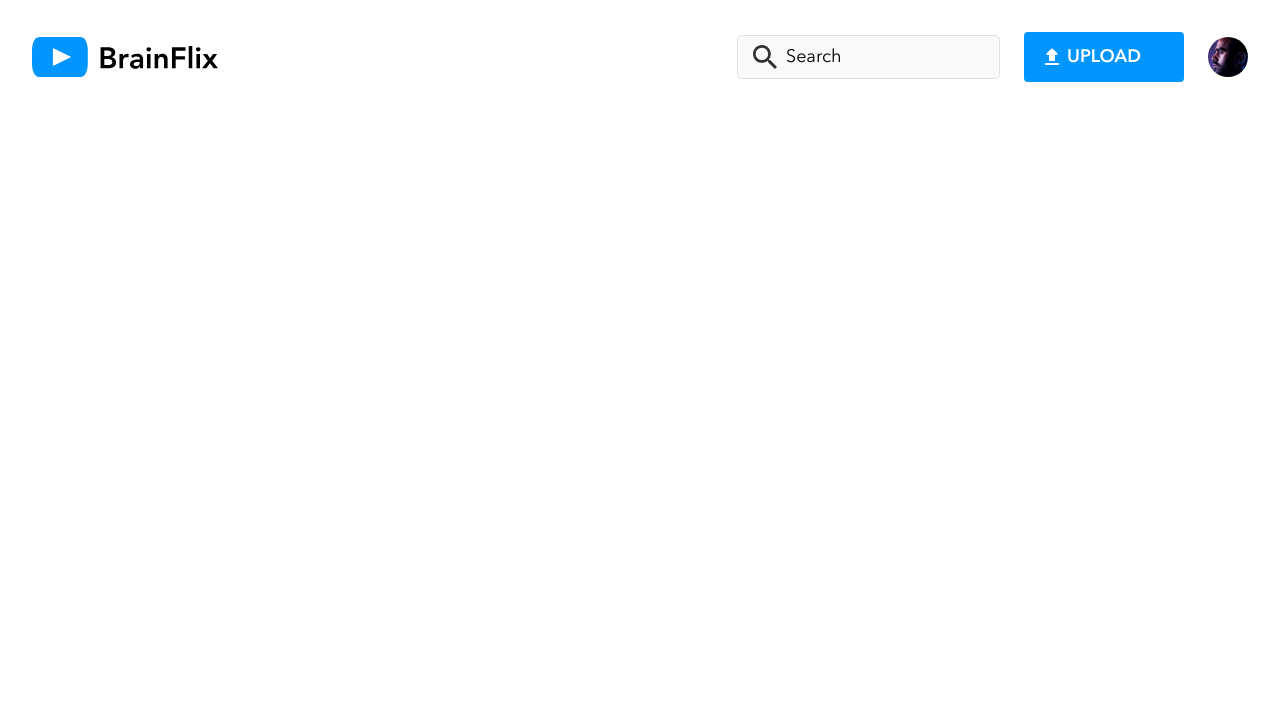
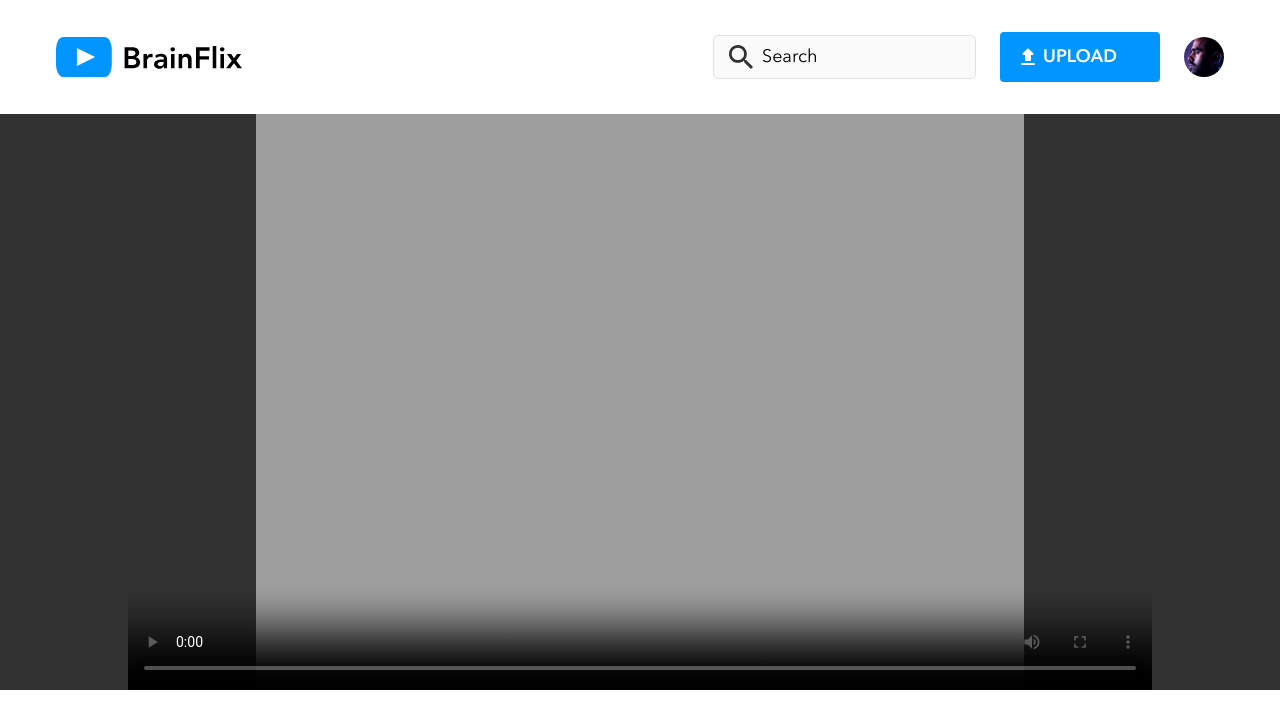
Before and after one commit to jaymeliao/BrainFlix, a React (Create React App) app: page / in a window 1280 px wide. Shown: the top 728 px of the page. Built offline with nearby package versions, Linux system fonts and the light colour scheme.

Commit message:
update ui

```diff
--- a/src/App.jsx
+++ b/src/App.jsx
@@ -1,9 +1,19 @@
 import './App.scss';
 import Header from './components/Header/Header';
+import VideoDetail from './components/VideoDetail/VideoDetail';
+import VideoPlayer from './components/VideoPlayer/VideoPlayer';
+
 function App() {
+  const currentVideo ={
+    "id": "84e96018-4022-434e-80bf-000ce4cd12b8",
+    "title": "BMX Rampage: 2021 Highlights",
+    "channel": "Red Cow",
+    "image": "https://project-2-api.herokuapp.com/images/image0.jpg"
+  }
   return (
     <div className="App">
      <Header/>
+     <VideoPlayer video={currentVideo}/>
     </div>
   );
 }
--- /dev/null
+++ b/src/components/Video/Video.scss
@@ -0,0 +1,60 @@
+@use  "../../styles/partials/mixins" as *;
+@use  "../../styles/partials/variables" as *;
+
+
+.video {
+    display: flex;
+    gap: 1rem;
+    padding: 0;
+    cursor: pointer;
+
+    &__left-col {
+        display: flex;
+        align-items: center;
+        justify-content: center;
+        flex: 0 1 180px;
+        height: 100px;
+    }
+
+    &__right-col {
+        display: flex;
+        flex-direction: column;
+        justify-content: space-between;
+        flex: 2 1;
+
+        line-height: 1.45rem;
+
+        color: $BrainFlix-Black;
+        ;
+    }
+
+    &__img-container {
+        display: flex;
+        justify-content: center;
+        align-items: center;
+
+        overflow: hidden;
+        height: 100%;
+        width: 100%;
+
+        border-radius: 4px;
+        border: 1px red solid;
+
+        background-color: $BrainFlix-Black;
+    }
+
+    &__img {
+        width: 100%;
+        aspect-ratio: 2/1.5;
+        object-fit: cover;
+    }
+
+    &__title {
+        font-weight: bold;
+        margin: 0;
+    }
+
+    &__channel {
+        margin: 0;
+    }
+}
--- /dev/null
+++ b/src/components/VideoDetail/VideoDetail.jsx
@@ -0,0 +1,68 @@
+import React from 'react'
+import './VideoDetail.scss'
+
+const VideoDetail = ({ video }) => {
+  const timestampToDate = (timestamp) => {
+    return new Date(timestamp).toLocaleDateString()
+  }
+
+  return (
+    <section className="video-details-section">
+      <h1 className="video-details-section__title">{video?.title}</h1>
+      <div className="video-details-section__statistics-container">
+        <div className="video-details-section__channel-and-date">
+          <h5 className="video-details-section__channel">
+            By {video?.channel}
+          </h5>
+          <h5 className="video-details-section__date">
+            {timestampToDate(video?.timestamp)}
+          </h5>
+        </div>
+        <div className="video-details-section__views-and-likes">
+          <div className="video-details-section__likes-container">
+            <h5 className="video-details-section__views">
+              <svg
+                width="22"
+                height="15"
+                viewBox="0 0 22 15"
+                fill="current"
+                xmlns="http://www.w3.org/2000/svg"
+                className="video-details-section__views-icon"
+              >
+                <path
+                  d="M11 0C6 0 1.73 3.11 0 7.5C1.73 11.89 6 15 11 15C16 15 20.27 11.89 22 7.5C20.27 3.11 16 0 11 0ZM11 12.5C8.24 12.5 6 10.26 6 7.5C6 4.74 8.24 2.5 11 2.5C13.76 2.5 16 4.74 16 7.5C16 10.26 13.76 12.5 11 12.5ZM11 4.5C9.34 4.5 8 5.84 8 7.5C8 9.16 9.34 10.5 11 10.5C12.66 10.5 14 9.16 14 7.5C14 5.84 12.66 4.5 11 4.5Z"
+                  fill="#AFAFAF"
+                />
+              </svg>
+              {video?.views}
+            </h5>
+          </div>
+          <div className="video-details-section__likes-container">
+            <h5 className="video-details-section__likes">
+              <svg
+                width="17"
+                height="16"
+                viewBox="0 0 17 16"
+                fill="current"
+                xmlns="http://www.w3.org/2000/svg"
+                className="video-details-section__likes-icon"
+              >
+                <path
+                  d="M12.325 0C10.846 0 9.4265 0.682105 8.5 1.76C7.5735 0.682105 6.154 0 4.675 0C2.057 0 0 2.03789 0 4.63158C0 7.81474 2.89 10.4084 7.2675 14.3495L8.5 15.4526L9.7325 14.3411C14.11 10.4084 17 7.81474 17 4.63158C17 2.03789 14.943 0 12.325 0Z"
+                  fill="#AFAFAF"
+                />
+              </svg>
+              {video?.likes}
+            </h5>
+          </div>
+        </div>
+      </div>
+      <p className="video-details-section__description">{video?.description}</p>
+      <h3 className="video-details-section__comments-count">
+        {video?.comments?.length} Comments
+      </h3>
+    </section>
+  )
+}
+
+export default VideoDetail;
--- /dev/null
+++ b/src/components/VideoDetail/VideoDetail.scss
@@ -0,0 +1,122 @@
+
+@use "../../styles/partials/variables" as *;
+@use "../../styles/partials/mixins" as *;
+.video-details-section {
+    color: red;
+    padding: 0 8%;
+
+    &__comments-count {
+        font-weight: bold;
+    }
+
+    &__title {
+        font-size: 2rem;
+        font-weight: bold;
+        line-height: 2.88rem;
+        border-bottom: 2px solid red;
+        padding-bottom: 1rem;
+        margin-bottom: 0rem;
+    }
+
+
+    &__statistics-container {
+        display: flex;
+        justify-content: space-between;
+        align-items: center;
+        border-bottom: 2px solid red;
+        padding: 0 0.30rem;
+    }
+
+    &__channel {
+        font-weight: bold;
+        font-size: 1rem;
+    }
+
+    &__date {
+        color: #b1afb1;
+        font-size: 1rem;
+    }
+
+    &__views-icon {
+        display: inline-block;
+
+        path {
+            fill: #1774ff9c;
+            stroke: none;
+        }
+    }
+
+    &__likes-icon {
+        display: inline-block;
+
+        path {
+            fill: rgba(200, 0, 0, 0.587);
+            stroke: none;
+        }
+    }
+
+    &__views {
+        display: flex;
+        align-items: center;
+        justify-content: space-between;
+        gap: 0.5rem;
+        color: #b1afb1;
+    }
+
+    &__likes {
+        display: flex;
+        align-items: center;
+        justify-content: space-between;
+        gap: 0.5rem;
+        color: #b1afb1;
+    }
+
+    &__description {
+        line-height: 1.55rem;
+    }
+}
+
+
+@include tablet{
+    .video-details-section {
+        &__title {
+            border-bottom: none;
+            padding-bottom: 0;
+        }
+
+        &__statistics-container {
+            justify-content: space-between;
+            padding-bottom: 0;
+        }
+
+        &__views-and-likes {
+            display: flex;
+            flex: 0 1 auto;
+            gap: 3rem;
+        }
+
+        &__channel-and-date {
+            display: flex;
+            flex: 0 1 auto;
+            gap: 3rem;
+        }
+
+        & h5 {
+            margin-bottom: 0.5rem;
+        }
+    }
+}
+
+@include desktop {
+    .video-details-section {
+        padding-right: 0;
+
+        &__statistics-container {
+            padding-right: 1rem;
+        }
+
+        &__description {
+            padding-right: 1rem;
+        }
+    }
+}
--- /dev/null
+++ b/src/components/VideoPlayer/VideoPlayer.jsx
@@ -0,0 +1,11 @@
+import React from "react";
+import "./VideoPlayer.scss"
+function VideoPlayer({ video }) {
+  return (
+    <div className="video_container">
+      <video className="video" poster={video.image} controls />
+    </div>
+  );
+}
+
+export default VideoPlayer;
--- /dev/null
+++ b/src/components/VideoPlayer/VideoPlayer.scss
@@ -0,0 +1,21 @@
+@use "../../styles/partials/variables" as *;
+@use "../../styles/partials/mixins" as *;
+.video_container {
+    width: 100%;
+    height: 45vw;
+    display:flex;
+    justify-content: center;
+    align-items: center;
+    background-color:$BrainFlix-Black;
+    .video {
+        width: 100%;
+        height: 100%;
+        object-fit: cover;
+        @include tablet{
+            width:80vw;
+            object-fit:contain;
+
+        }
+    }
+
+}
--- a/src/index.scss
+++ b/src/index.scss
@@ -1,6 +1,8 @@
 @use "./styles/partials/fonts" as *;
 @use "./styles/partials/mixins" as *;
 @use "./styles/partials/variables" as *;
+
+
 
 * {
   font-family: 'AvenirNext LT Pro';
--- a/src/styles/partials/_mixins.scss
+++ b/src/styles/partials/_mixins.scss
@@ -18,9 +18,9 @@
   font-weight: $font-weight;
 }
 
-@mixin container-layout($padding-top, $padding, $gutter) {
+@mixin container-layout($padding-top,$padding-bottom, $padding, $gutter) {
   display: flex;
-  padding: $padding-top $padding $padding $padding;
+  padding: $padding-top $padding $padding-bottom $padding;
   gap: $gutter;
 
   > * {
@@ -31,24 +31,24 @@
 @mixin regular-container($hasHeadline:false) {
   //mobile mode
   @if $hasHeadline {
-    @include container-layout(24px, 16px, 16px);
+    @include container-layout(24px, 16px,16px, 16px);
   }@else {
-    @include container-layout(16px, 16px, 16px);
+    @include container-layout(16px, 16px,16px, 16px);
   }
   //desktop/tablet
   @include tablet {
     @if $hasHeadline {
-      @include container-layout(36px, 24px, 24px);
+      @include container-layout(36px, 24px, 10vw, 24px);
     }@else {
-      @include container-layout(24px, 24px, 24px);
+      @include container-layout(24px, 24px,10vw, 24px);
     }
   }
 
   @include desktop {
     @if $hasHeadline {
-      @include container-layout(48px, 32px, 24px);
+      @include container-layout(48px, 32px,  calc(10vw - 72px) ,24px);
     }@else {
-      @include container-layout(32px, 32px, 24px);
+      @include container-layout(32px, 32px,  calc(10vw - 72px) ,24px);
     }
   }
 }
```
Also changed, not shown: src/components/Video/Video.jsx (added, +26 -0 lines).
